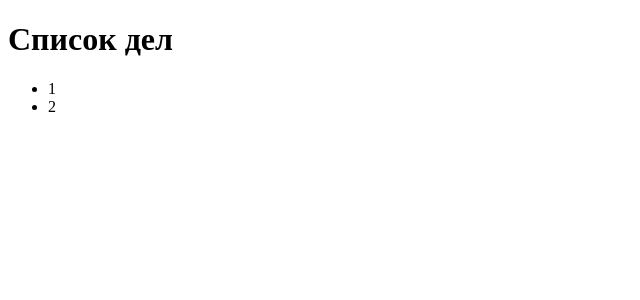
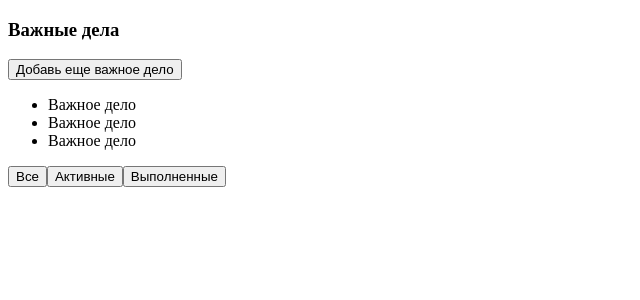
Before and after one commit to WebHeroSchool/todo_chudik, a React (Create React App) app: page / in a window 1280 px wide. Shown: the top 300 px of the page, without its empty margins (0-640 px from the left). Built offline with nearby package versions, Linux system fonts and the light colour scheme.

Commit message:
lesson18

```diff
--- a/src/App.js
+++ /dev/null
@@ -1,13 +0,0 @@
-import React from 'react';
-
-const ItemList = () => (<ul>
-  <li>1</li>
-  <li>2</li>
-</ul>);
-
-const App = () => (<div>
-  <h1>Список дел</h1>
-  <ItemList />
-</div>);
-
-export default App;
--- /dev/null
+++ b/src/components/App/App.js
@@ -0,0 +1,13 @@
+import React from 'react';
+import InputItem from '../InputItem/InputItem';
+import ItemList from '../ItemList/ItemList';
+import Footer from '../Footer/Footer'
+
+const App = () => (<div>
+  <h3>Важные дела</h3>
+  < InputItem />
+  < ItemList />
+  < Footer />
+</div>);
+
+export default App;
--- /dev/null
+++ b/src/components/Footer/Footer.js
@@ -0,0 +1,9 @@
+import React from 'react';
+
+const Footer = () => (<div>
+    <button >Все</button>
+    <button>Активные</button>
+    <button>Выполненные</button>
+</div>);
+
+export default Footer;
--- /dev/null
+++ b/src/components/InputItem/InputItem.js
@@ -0,0 +1,5 @@
+import React from 'react';
+
+const InputItem = () => (<button>Добавь еще важное дело</button>);
+
+export default InputItem;
--- /dev/null
+++ b/src/components/ItemList/ItemList.js
@@ -0,0 +1,9 @@
+import React from 'react';
+
+const ItemList = () => (<ul>
+    <li>Важное дело</li>
+    <li>Важное дело</li>
+    <li>Важное дело</li>
+</ul>);
+
+export default ItemList;
--- a/src/index.js
+++ b/src/index.js
@@ -1,5 +1,5 @@
 import React from 'react';
 import ReactDOM from 'react-dom';
-import App from './App';
+import App from './components/App/App';
 
 ReactDOM.render(< App /> , document.getElementById('root'));
```
Also changed, not shown: 1 other file (tests, documents, lock files or other folders).
